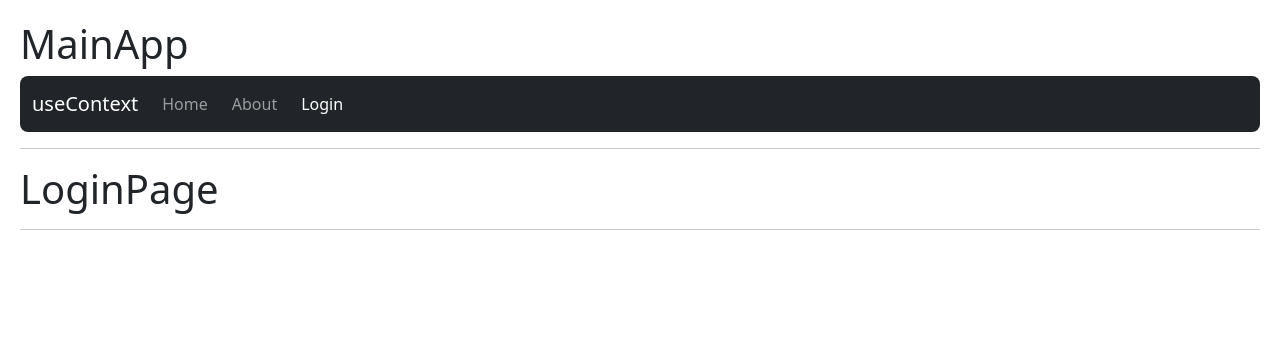
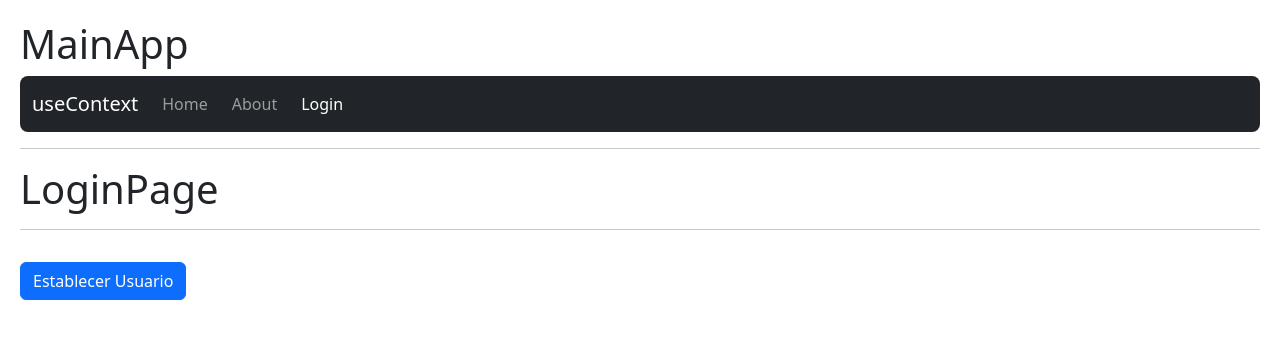
Before and after one commit to xander-on/course-react-fh, a React (Vite) app in the folder 05-hook-app/: page /login in a window 1280 px wide. Shown: the top 338 px of the page. Built offline with nearby package versions, Linux system fonts and the light colour scheme.

Commit message:
s11 useContext / 161 createContext, contextProvider, useContext /  Fin de la seccion

```diff
--- a/05-hook-app/src/09-useContext/HomePage.jsx
+++ b/05-hook-app/src/09-useContext/HomePage.jsx
@@ -1,8 +1,18 @@
+import { useContext } from "react";
+import { UserContext } from "./context/UserContext";
+
 export const HomePage = () => {
+
+  const { user } = useContext( UserContext );
+
   return (
     <>
-      <h1>HomePage</h1>
+      <h1>HomePage <small>{ user?.name }</small> </h1>
       <hr />
+
+      <pre>
+        {JSON.stringify( user, null, 3 )}
+      </pre>
     </>
   )
 }
--- a/05-hook-app/src/09-useContext/LoginPage.jsx
+++ b/05-hook-app/src/09-useContext/LoginPage.jsx
@@ -1,8 +1,25 @@
+import { useContext } from "react"
+import { UserContext } from "./context/UserContext";
+
 export const LoginPage = () => {
+
+  const { user, setUser } = useContext( UserContext );
+
   return (
     <>
       <h1>LoginPage</h1>
       <hr />
+
+      <pre>
+        { JSON.stringify( user, null, 3 )}
+      </pre>
+
+      <button
+        onClick={ ()=> setUser({ id: 123, name: 'Tete', email: 'tete@gmail.com' }) }
+        className="btn btn-primary"
+      >
+        Establecer Usuario
+      </button>
     </>
   )
 }
--- a/05-hook-app/src/09-useContext/MainApp.jsx
+++ b/05-hook-app/src/09-useContext/MainApp.jsx
@@ -3,12 +3,13 @@
 import { AboutPage } from "./AboutPage"
 import { LoginPage } from "./LoginPage"
 import { Navbar } from "./Navbar";
+import { UserProvider } from "./context/UserProvider";
 
 
 
 export const MainApp = () => {
   return (
-    <>
+    <UserProvider>
       <h1>MainApp</h1>
       <Navbar/>
       <hr />
@@ -22,6 +23,6 @@
         <Route path="/*" element={<Navigate to="/about"/>}/>
 
       </Routes>
-    </>
+    </UserProvider>
   )
 }
--- /dev/null
+++ b/05-hook-app/src/09-useContext/context/UserContext.jsx
@@ -0,0 +1,4 @@
+import { createContext } from "react";
+
+
+export const UserContext = createContext();
--- /dev/null
+++ b/05-hook-app/src/09-useContext/context/UserProvider.jsx
@@ -0,0 +1,13 @@
+import { useState } from "react";
+import { UserContext } from "./UserContext";
+
+export const UserProvider = ({ children }) =>{
+
+  const [user, setUser] = useState();
+
+  return(
+    <UserContext.Provider value={{ user, setUser }}>
+      { children }
+    </UserContext.Provider>
+  );
+}
```
